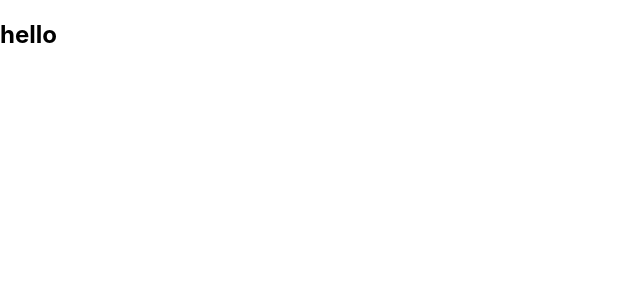
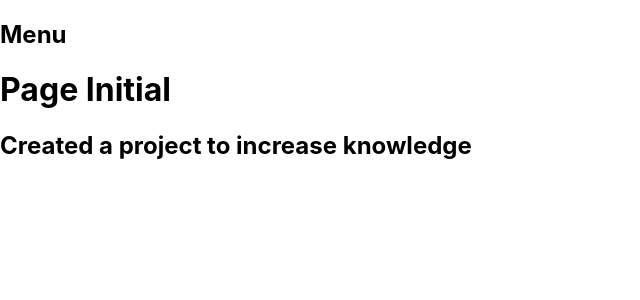
Before and after one commit to Vinicius-Holtman/Admin-Template, a Next.js app: page / in a window 1280 px wide. Shown: the top 300 px of the page, without its empty margins (0-640 px from the left). Built offline with nearby package versions, Linux system fonts and the light colour scheme.

Commit message:
Created base template Layout

```diff
--- /dev/null
+++ b/src/components/template/Content.tsx
@@ -0,0 +1,12 @@
+
+interface ContentProps {
+    children?: any
+}
+
+export default function Content (props: ContentProps) {
+    return (
+        <div className="flex flex-col mt-7">
+            {props.children}
+        </div>
+    )
+}
--- /dev/null
+++ b/src/components/template/Header.tsx
@@ -0,0 +1,14 @@
+import Title from "./Title"
+
+interface HeaderProps {
+    title: string
+    subTitle: string
+}
+
+export default function Header (props: HeaderProps) {
+    return (
+        <>
+            <Title title={props.title} subTitle={props.subTitle}/>
+        </>
+    )
+}
--- /dev/null
+++ b/src/components/template/Layout.tsx
@@ -0,0 +1,22 @@
+import Content from "./Content"
+import Header from "./Header"
+import SettingsPage from "./SettingsPage"
+
+
+interface LayoutProps {
+    title: string
+    subTitle: string
+    children?: any
+}
+
+export default function Layout (props: LayoutProps) {
+    return (
+        <>
+            <SettingsPage />
+            <Header title={props.title} subTitle={props.subTitle}/>
+            <Content>
+                {props.children}
+            </Content>
+        </>
+    )
+}
--- /dev/null
+++ b/src/components/template/SettingsPage.tsx
@@ -0,0 +1,10 @@
+
+
+
+export default function SettingsPage() {
+    return (
+        <aside>
+            <h1>Menu</h1>
+        </aside>
+    )
+}
--- /dev/null
+++ b/src/components/template/Title.tsx
@@ -0,0 +1,14 @@
+
+interface TitleProps {
+    title: string
+    subTitle: string
+}
+
+export default function Title (props: TitleProps) {
+    return (
+        <>
+            <h1 className="">{props.title}</h1>
+            <h2 className="">{props.subTitle}</h2>
+        </>
+    )
+}
--- a/src/pages/index.tsx
+++ b/src/pages/index.tsx
@@ -1,7 +1,9 @@
+import Layout from "../components/template/Layout";
+
 export default function Home() {
   return (
     <>
-     <h2 className="bg-gray-600 h-screen">hello</h2>
+     <Layout title="Page Initial" subTitle="Created a project to increase knowledge"/>
     </>
   )
 }
```
Also changed, not shown: src/teste.jsx (deleted).
